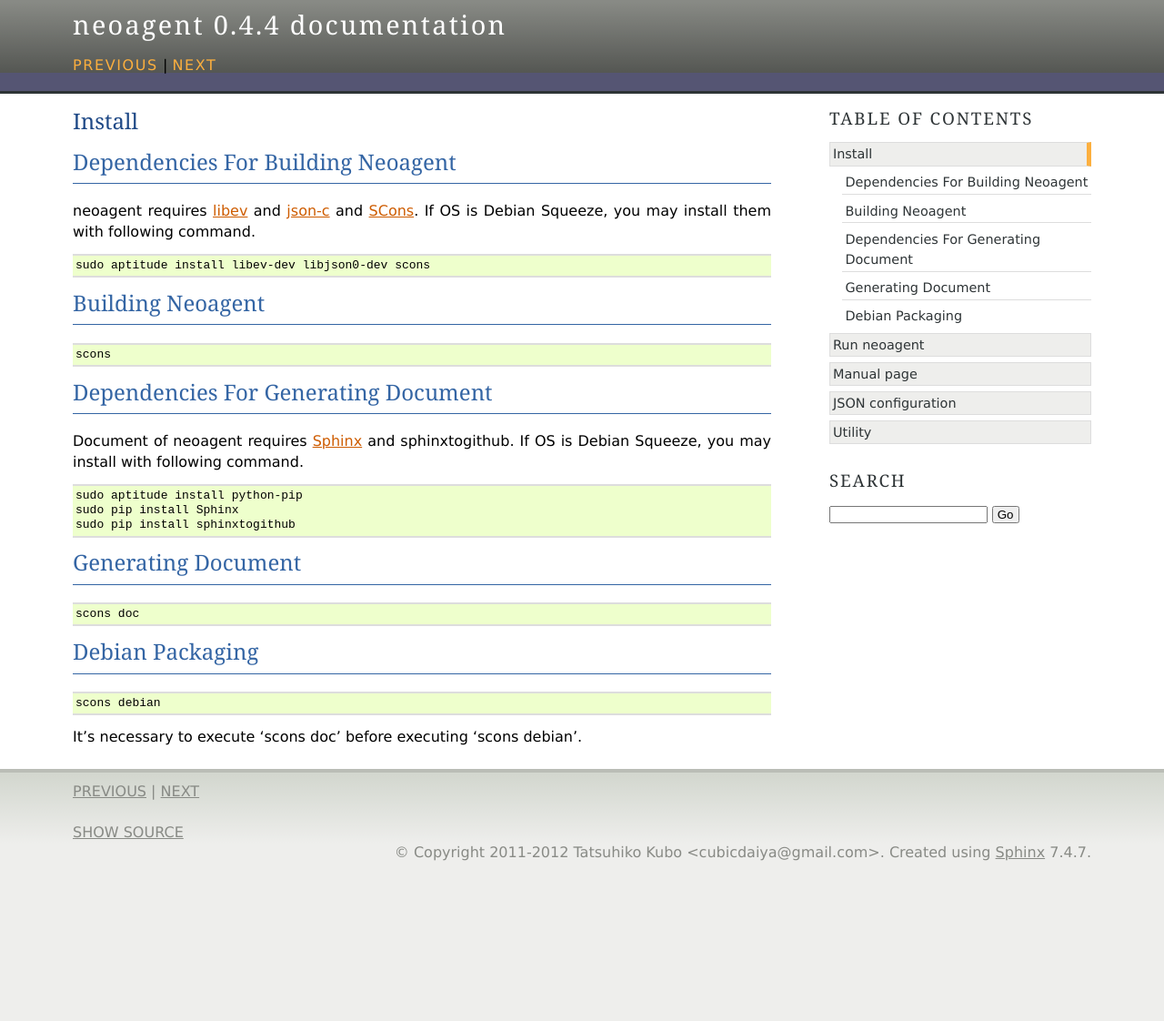
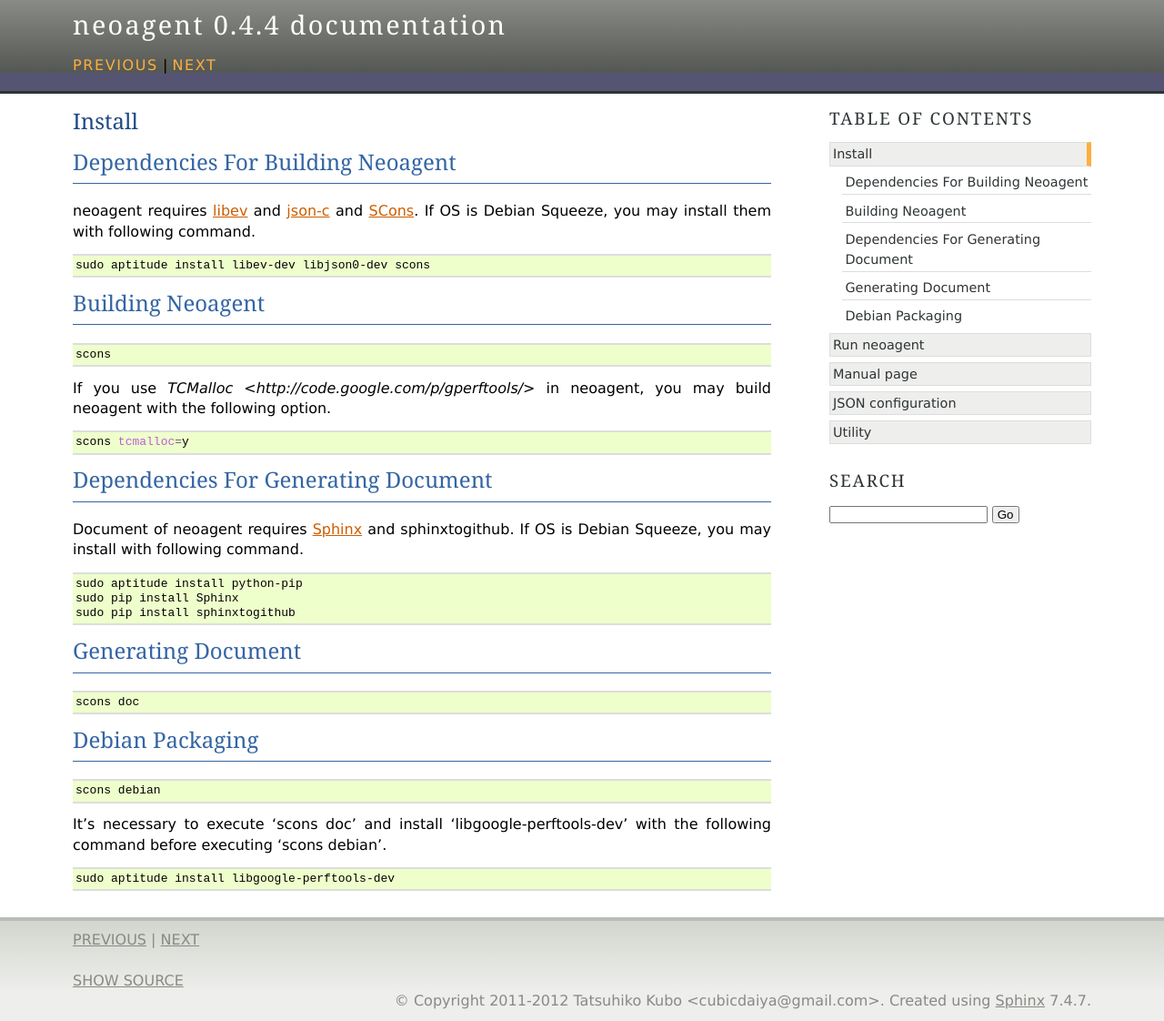
Before and after one commit to cubicdaiya/neoagent, a Sphinx documentation site: the page built from doc/source/install.rst, in a window 1280 px wide. Shown: the whole page at 91% size. Built offline with Sphinx 7.4.7, drawn with Linux system fonts in a browser that asks for light colours; before the commit the page ends 959 px from its top, so only the background shows below that.

Commit message:
neoagent supports TCMalloc

```diff
--- a/doc/source/install.rst
+++ b/doc/source/install.rst
@@ -20,6 +20,12 @@
 .. code-block:: sh
 
  scons
+
+If you use `TCMalloc <http://code.google.com/p/gperftools/>` in neoagent, you may build neoagent with the following option.
+
+.. code-block:: sh
+
+ scons tcmalloc=y
 
 ====================================
 Dependencies For Generating Document
@@ -50,4 +56,8 @@
 
  scons debian
 
-It's necessary to execute 'scons doc' before executing 'scons debian'.
+It's necessary to execute 'scons doc' and install 'libgoogle-perftools-dev' with the following command before executing 'scons debian'.
+
+.. code-block:: sh
+
+ sudo aptitude install libgoogle-perftools-dev
```
Also changed, not shown: 2 other files.
